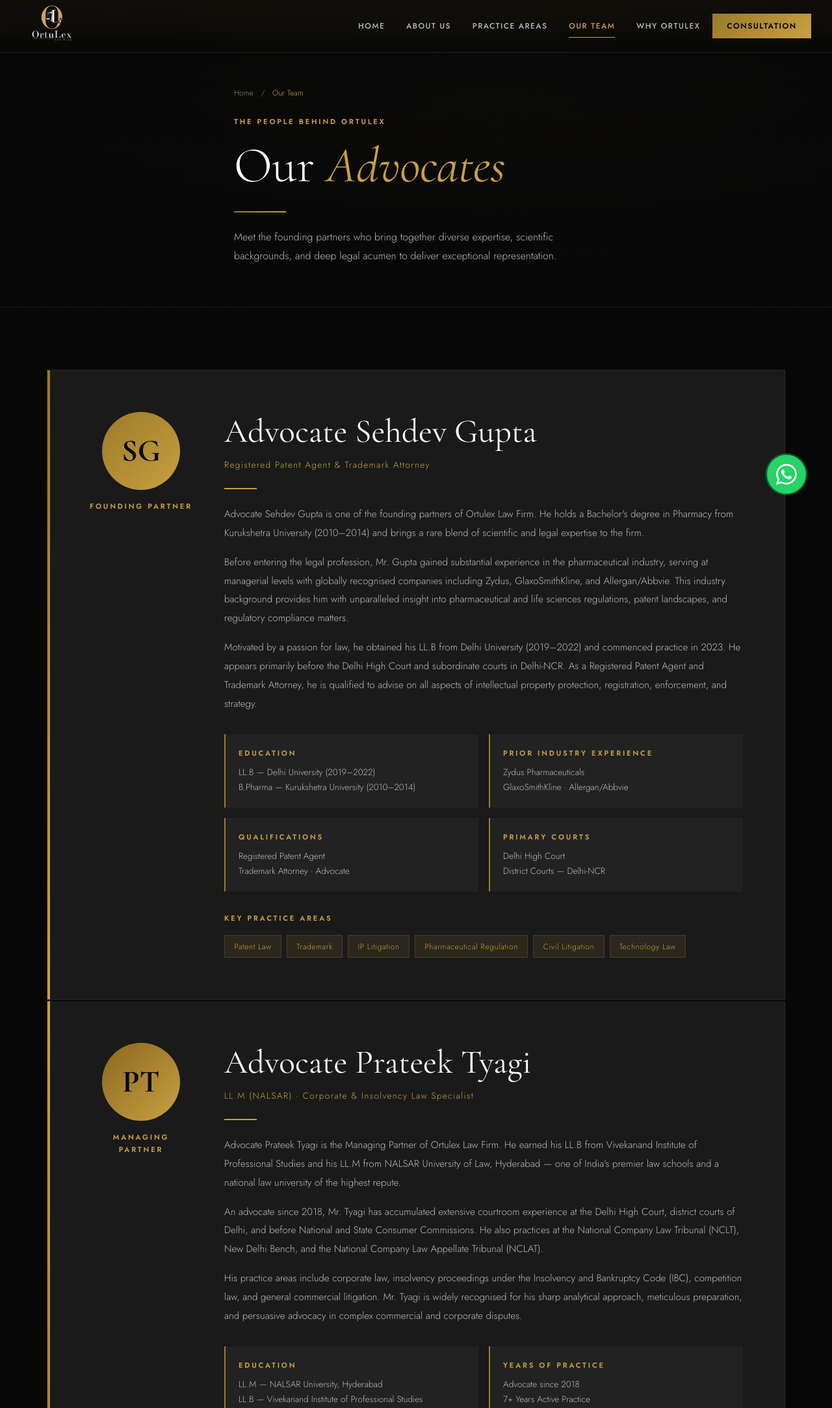
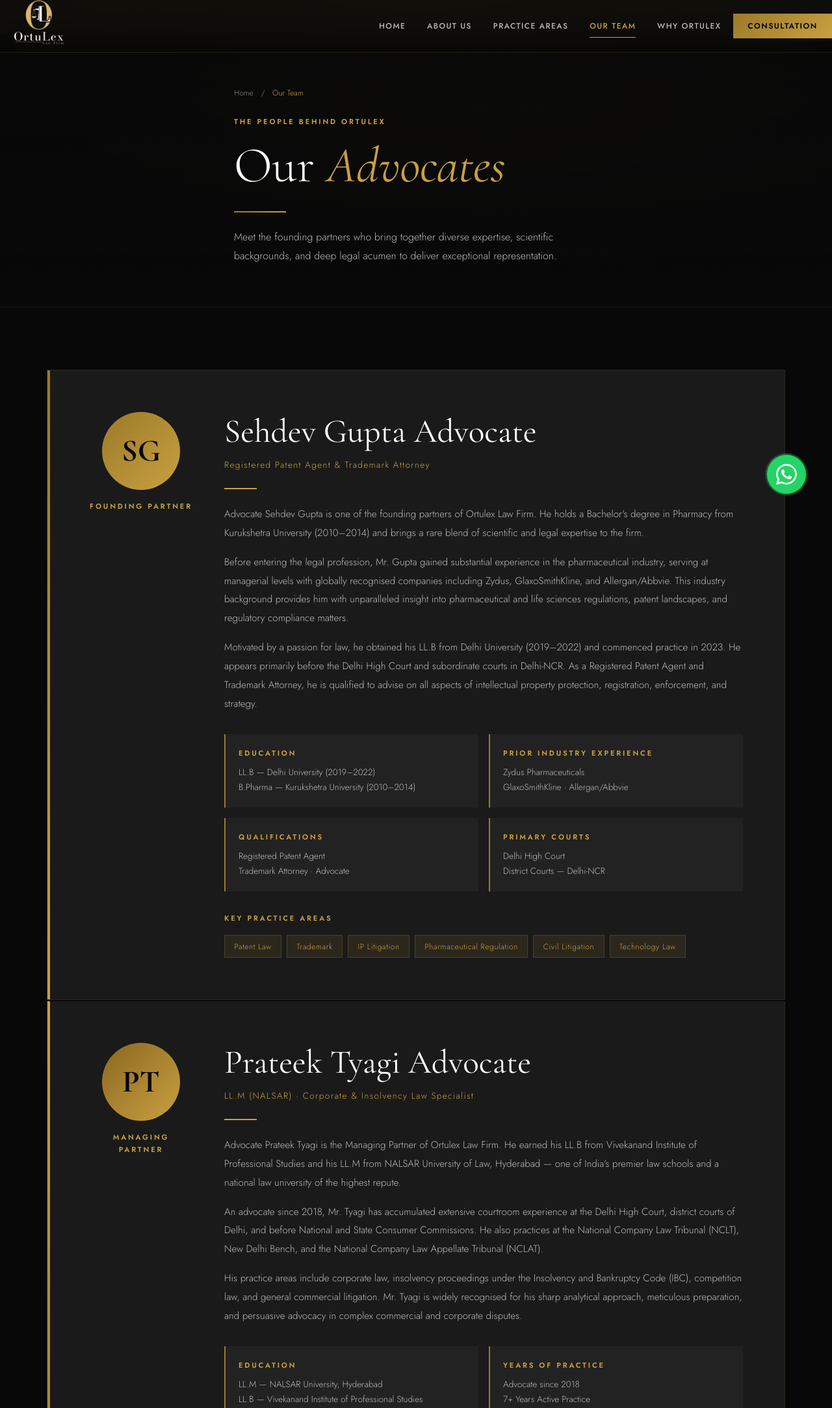
Before and after one commit to ortulex-bot/Ortulex-, a plain HTML site: page team.html in a window 1280 px wide. Shown: the top 2167 px of the page at 65% size. Drawn offline with nearby package versions, Linux system fonts and the light colour scheme.

Commit message:
changes in logo and names

```diff
--- a/css/style.css
+++ b/css/style.css
@@ -122,7 +122,7 @@ h4 { font-size: 1.25rem; }
 .nav-inner {
   max-width: 1300px;
   margin: 0 auto;
-  padding: 0 2rem;
+  /* padding: 0 2rem; */
   height: 80px;
   display: flex;
   align-items: center;
@@ -135,7 +135,7 @@ h4 { font-size: 1.25rem; }
   cursor: pointer;
 }
 .nav-logo img {
-  height: 64px;
+  height:80px;
   width: auto;
   filter: brightness(1);
   transition: var(--transition);
@@ -954,7 +954,7 @@ footer {
   margin-bottom: 3rem;
 }
 .footer-brand img {
-  height: 60px;
+  height: 80px;
   margin-bottom: 1rem;
   filter: brightness(0.9);
 }
--- a/team.html
+++ b/team.html
@@ -40,7 +40,7 @@
             <p class="label">Founding Partner</p>
           </div>
           <div>
-            <h2 style="font-weight:400;margin-bottom:0.5rem;">Advocate Sehdev Gupta</h2>
+            <h2 style="font-weight:400;margin-bottom:0.5rem;">Sehdev Gupta Advocate</h2>
             <p style="color:var(--gold);font-size:0.85rem;letter-spacing:0.1em;margin-bottom:1.5rem;">Registered Patent Agent &amp; Trademark Attorney</p>
             <div style="width:50px;height:2px;background:var(--gold);margin-bottom:1.5rem;"></div>
             <p style="color:var(--gray-light);line-height:1.9;margin-bottom:1rem;font-size:0.95rem;">Advocate Sehdev Gupta is one of the founding partners of Ortulex Law Firm. He holds a Bachelor's degree in Pharmacy from Kurukshetra University (2010–2014) and brings a rare blend of scientific and legal expertise to the firm.</p>
@@ -88,7 +88,7 @@
             <p class="label">Managing Partner</p>
           </div>
           <div>
-            <h2 style="font-weight:400;margin-bottom:0.5rem;">Advocate Prateek Tyagi</h2>
+            <h2 style="font-weight:400;margin-bottom:0.5rem;">Prateek Tyagi Advocate</h2>
             <p style="color:var(--gold);font-size:0.85rem;letter-spacing:0.1em;margin-bottom:1.5rem;">LL.M (NALSAR) · Corporate &amp; Insolvency Law Specialist</p>
             <div style="width:50px;height:2px;background:var(--gold);margin-bottom:1.5rem;"></div>
             <p style="color:var(--gray-light);line-height:1.9;margin-bottom:1rem;font-size:0.95rem;">Advocate Prateek Tyagi is the Managing Partner of Ortulex Law Firm. He earned his LL.B from Vivekanand Institute of Professional Studies and his LL.M from NALSAR University of Law, Hyderabad — one of India's premier law schools and a national law university of the highest repute.</p>
```
